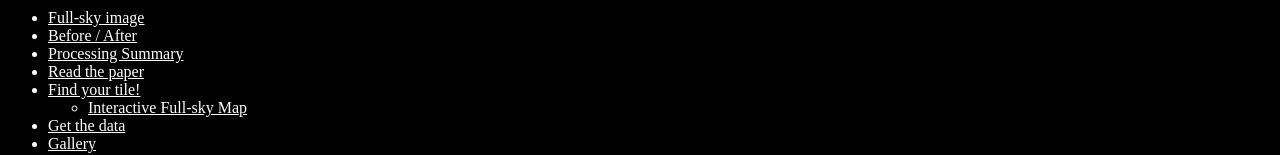
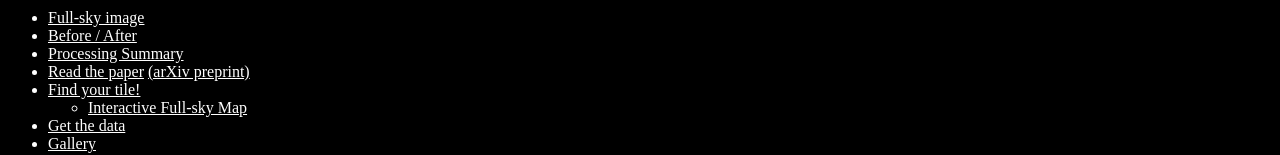
Before and after one commit to ameisner/wssa_site, a plain HTML site: page index.html in a window 1280 px wide. Shown: the part 498-653 px from the top of the page. Drawn offline with Linux system fonts and the light colour scheme.

Commit message:
added link to arXiv preprint

```diff
--- a/index.html
+++ b/index.html
@@ -16,7 +16,7 @@
 <li> <a href="fullsky.html"> Full-sky image </a>
 <li> <a href="before_after.html"> Before / After </a>
 <li> <a href="processing.html"> Processing Summary </a>
-<li> <a href="meisner_finkbeiner_wssa.pdf"> Read the paper</a>
+<li> <a href="meisner_finkbeiner_wssa.pdf"> Read the paper</a> <a href="http://arxiv.org/abs/1312.0947"> (arXiv preprint) </a>
 <li> <a href="tile_astrometry.html"> Find your tile! </a>
 <ul>
 <li> <a href="tile_map">Interactive Full-sky Map</a>
```
